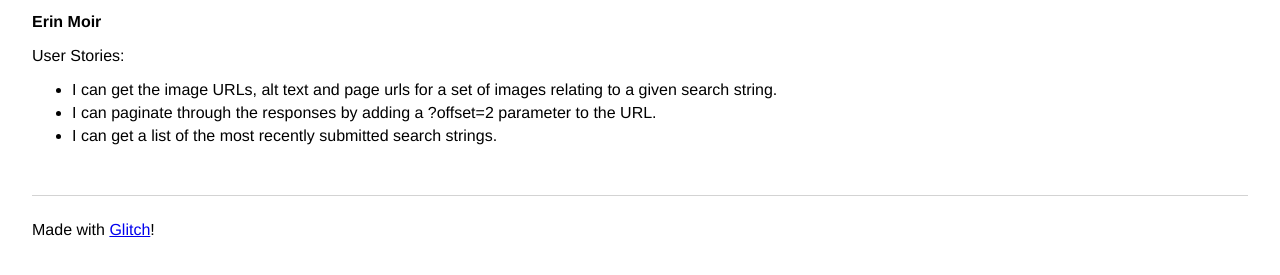
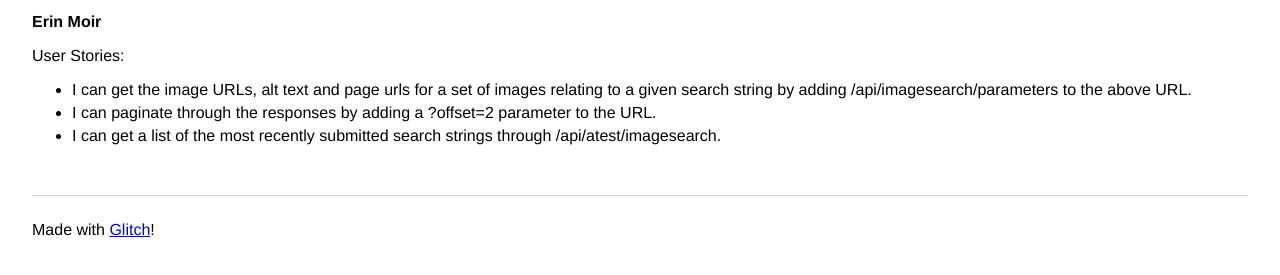
Before and after one commit to eemoir/Image-Search-Abstraction-Layer, a website: page views/index.html in a window 1280 px wide. Shown: the part 111-386 px from the top of the page. Drawn offline with Linux system fonts and the light colour scheme.

Commit message:
👊👡 Updated with Glitch

```diff
--- a/views/index.html
+++ b/views/index.html
@@ -33,9 +33,9 @@
 
       <p>User Stories:</p>
       <ul>
-        <li>I can get the image URLs, alt text and page urls for a set of images relating to a given search string.</li>
+        <li>I can get the image URLs, alt text and page urls for a set of images relating to a given search string by adding /api/imagesearch/parameters to the above URL.</li>
         <li>I can paginate through the responses by adding a ?offset=2 parameter to the URL.</li>
-        <li>I can get a list of the most recently submitted search strings.</li>
+        <li>I can get a list of the most recently submitted search strings through /api/atest/imagesearch.</li>
       </ul>
 
     </main>
```
Also changed, not shown: README.md (deleted).
